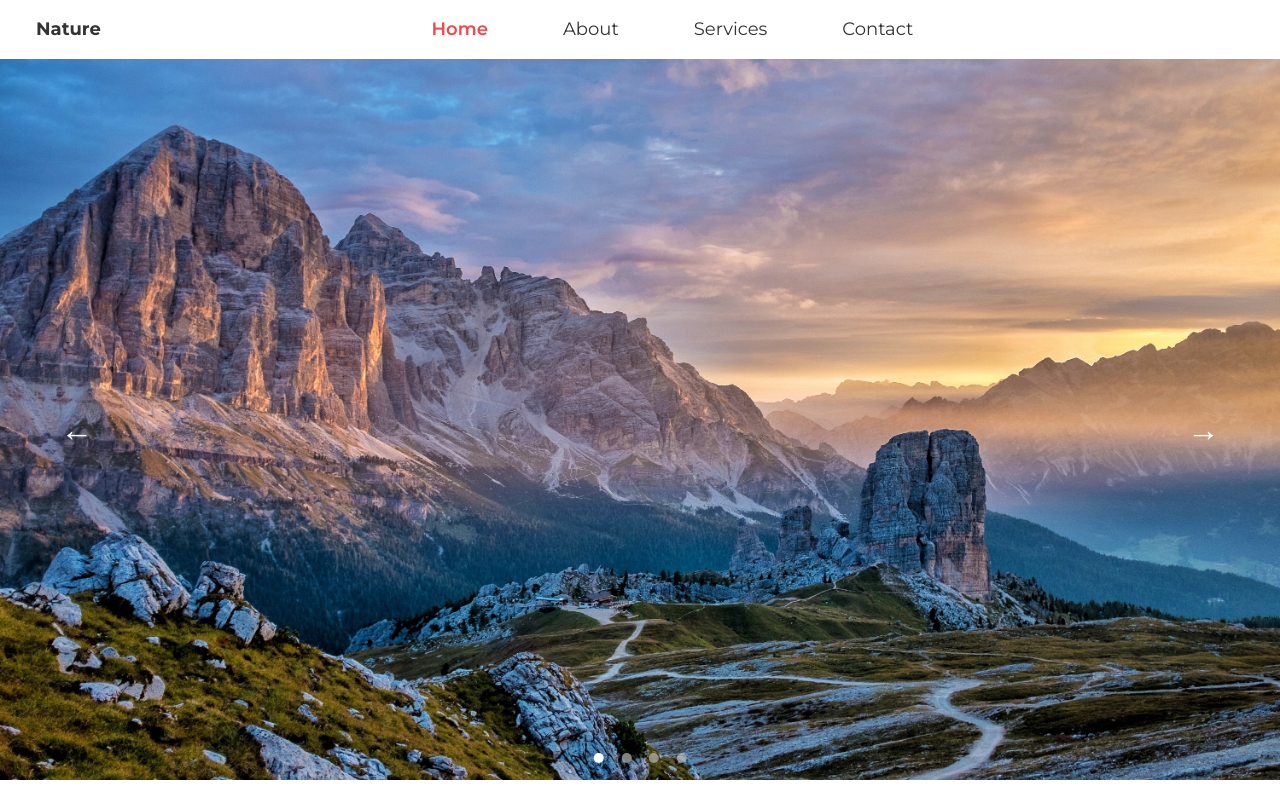
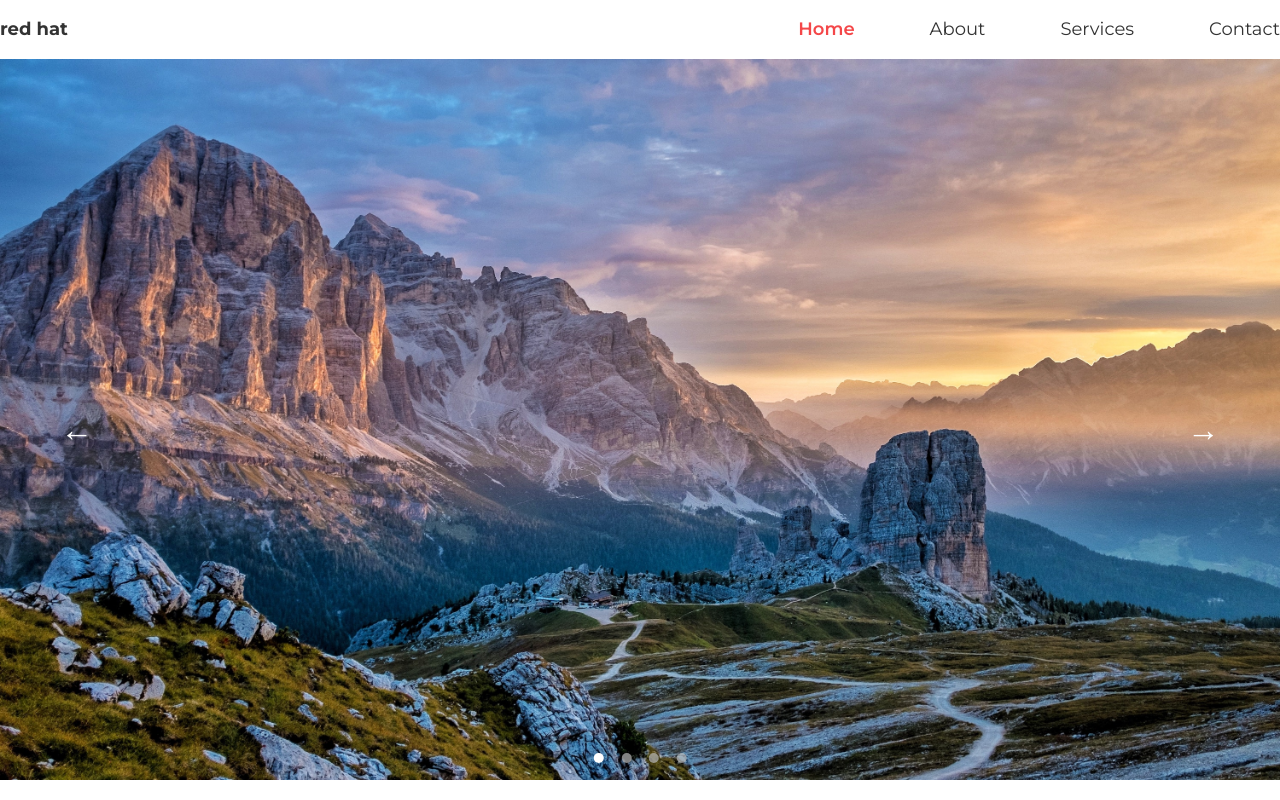
Before and after one commit to e1rhyme/full-page-header-slider, a plain HTML site: page index.html in a window 1280 px wide. Drawn offline with Linux system fonts and the light colour scheme.

Commit message:
Update index.html
Changed style; navbar is now absolutely positioned

```diff
--- a/index.html
+++ b/index.html
@@ -20,11 +20,13 @@
     <script defer src="script.js"></script>
   </head>
   <body>
-    <nav class="navbar navbar-helper bg-white shodow-sm">
-      <div class="container c-flex ml-md mr-md">
-        <a class="navbar-brand" href="index.html"> Nature </a>
+    <nav class="navbar bg-white shodow-sm">
+      <div class="container c-flex">
+        <a class="navbar-brand" href="index.html">
+          <span class="red">red</span> hat
+        </a>
 
-        <div class="nav-items mx-auto" id="navbarNav">
+        <div class="nav-items" id="navbarNav">
           <ul class="navbar-nav">
             <li class="nav-item">
               <a class="nav-link active" href="index.html">Home</a>
```
